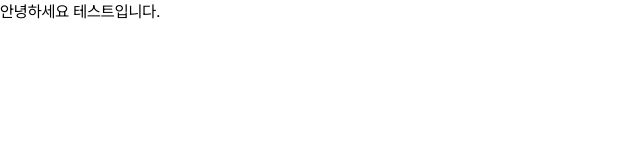
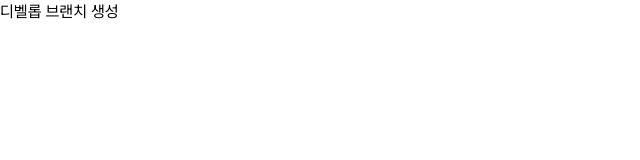
Before and after one commit to CoursePalette/CoursePalette_FE, a Next.js app: page / in a window 1280 px wide. Shown: the top 160 px of the page, without its empty margins (0-640 px from the left). Built offline with nearby package versions, Linux system fonts and the light colour scheme.

Commit message:
[chore] develop 브랜치 생성

```diff
--- a/app/page.tsx
+++ b/app/page.tsx
@@ -2,6 +2,6 @@
 
 export default function Home() {
   return (
-    <div>안녕하세요 테스트입니다.</div>
+    <div>디벨롭 브랜치 생성</div>
   );
 }
```
